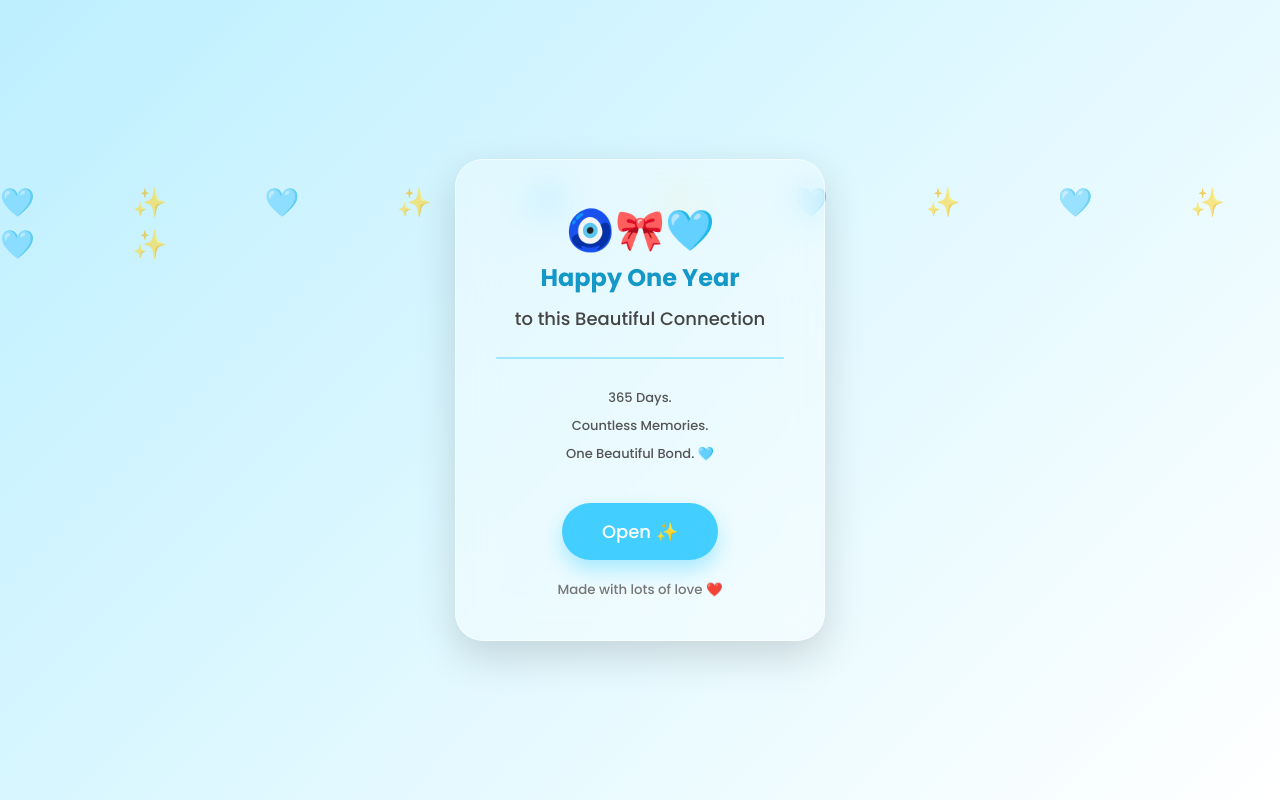
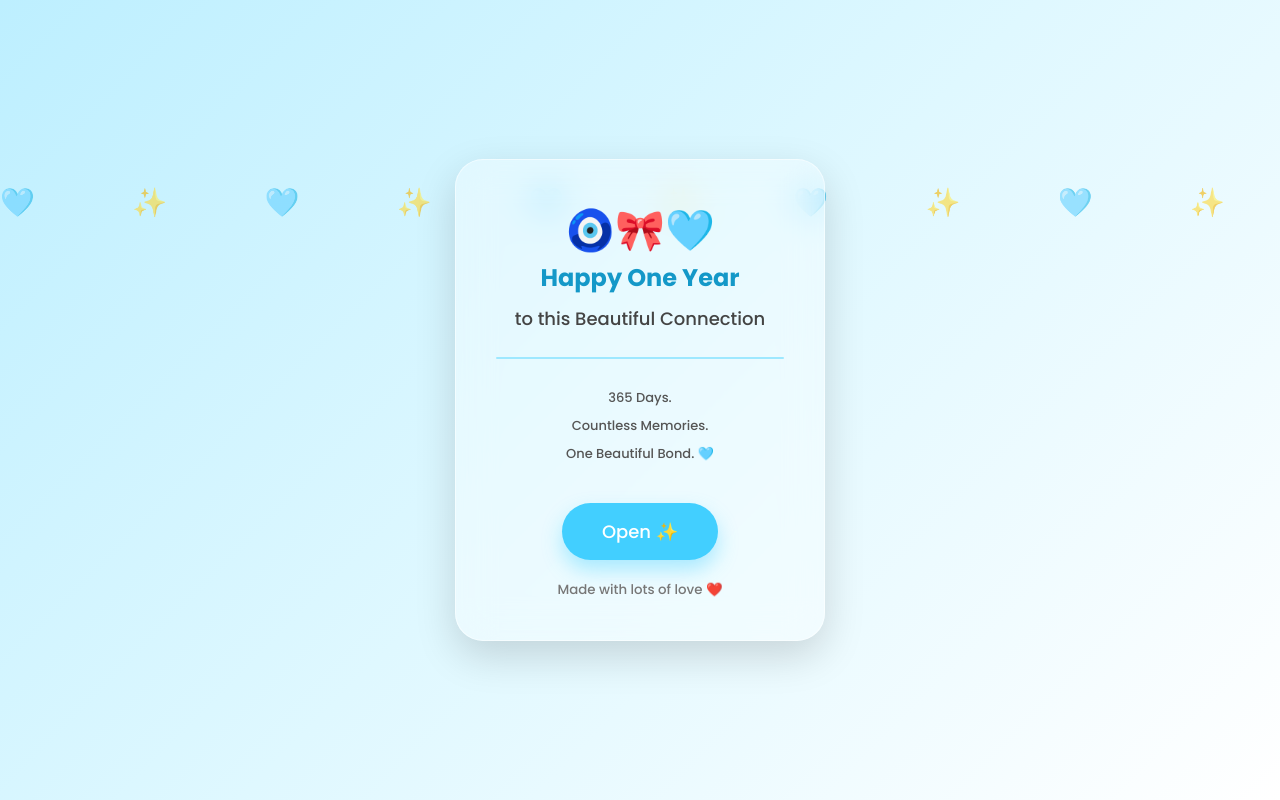
Before and after one commit to ramakrishnaganeshreddymarri9-stack/jy, a plain HTML site: page index.html in a window 1280 px wide. Drawn offline with Linux system fonts and the light colour scheme.

Commit message:
Update index.html

```diff
--- a/index.html
+++ b/index.html
@@ -25,7 +25,7 @@ body{
 }
 
 body::before{
-    content:" 🩵 ✨ 🩵 ✨ 🩵 ✨ 🩵 ✨ 🩵 ✨ 🩵 ✨";
+    content:" 🩵 ✨ 🩵 ✨ 🩵 ✨ 🩵 ✨ 🩵 ✨ ";
     position:absolute;
     top:-20%;
     left:0;
```
